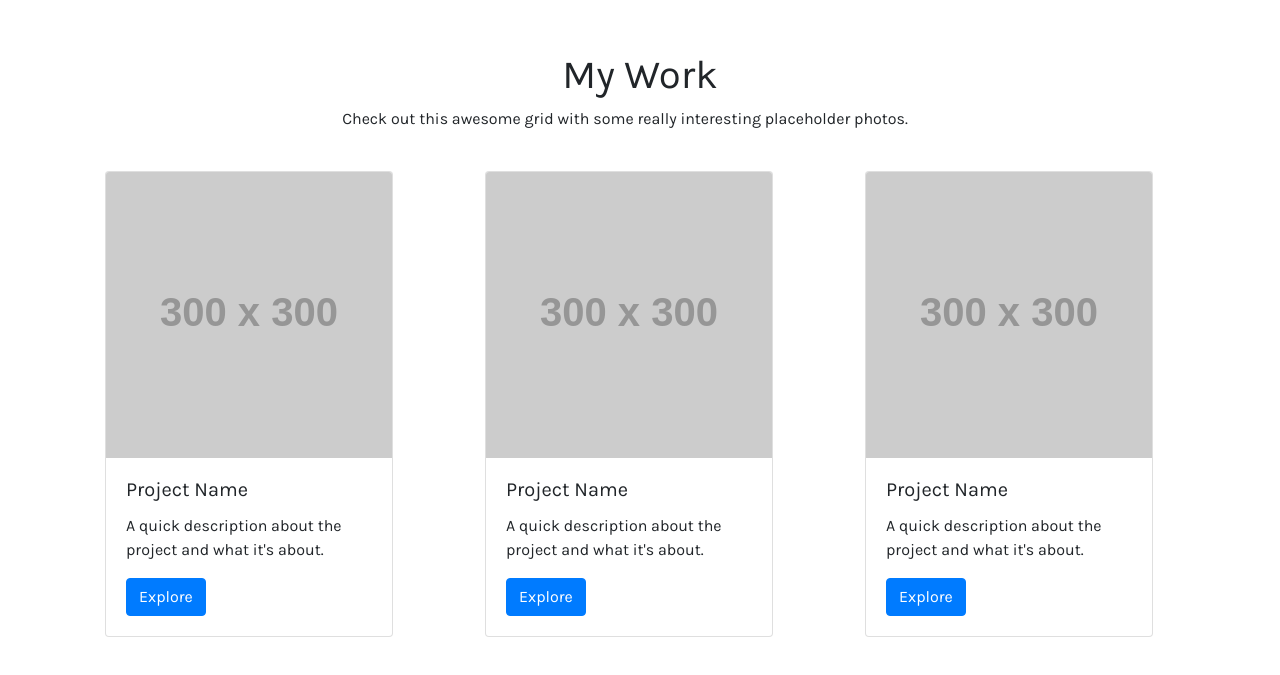
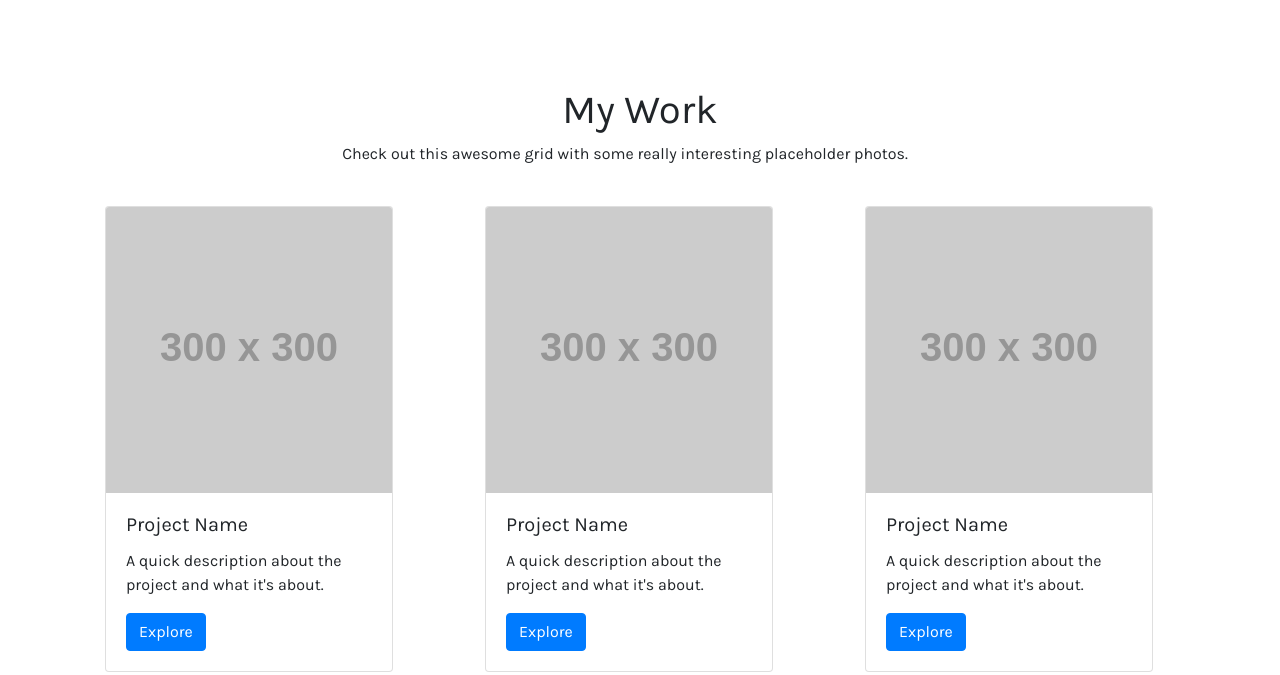
Before and after one commit to ehager77/Bootstrap-Portfolio, a website: page index.html in a window 1280 px wide. Shown: the part 1615-2290 px from the top of the page. Drawn offline with nearby package versions, Linux system fonts and the light colour scheme; some packages are replaced by stand-ins of ours; placeholder pictures from the web are drawn by us; a script that the page names is missing.

Commit message:
finally done

```diff
--- a/assets/css/style.css
+++ b/assets/css/style.css
@@ -47,7 +47,7 @@ section {
 }
 
 #my-work{
-  padding-top:50px;
+  padding-top:85px;
   height: 100%;
 }
 
```
